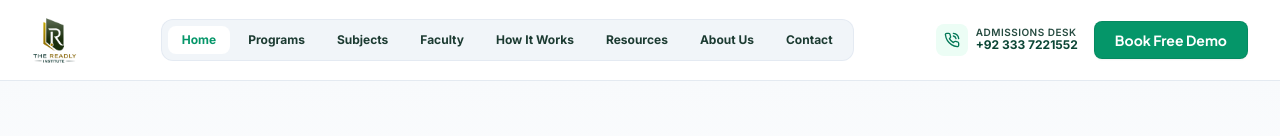
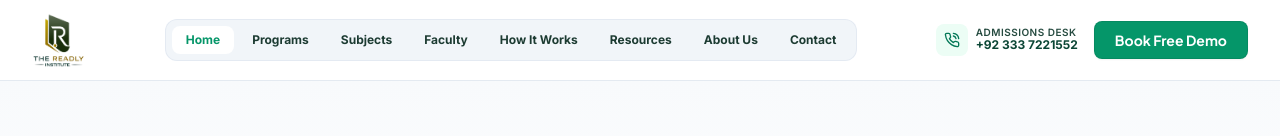
Before and after one commit to mjamalullah/TheReadly-react, a React (Vite) app: page / in a window 1280 px wide. Shown: the top 136 px of the page. Built offline with nearby package versions, Linux system fonts and the light colour scheme; the HTML template or start-up script is replaced by a standard one.

Commit message:
style(header): increase logo size gracefully for enhanced visual balance

```diff
--- a/src/components/Header.jsx
+++ b/src/components/Header.jsx
@@ -25,11 +25,11 @@ export const Header = () => {
         <div className="flex items-center justify-between h-20">
 
           {/* Logo */}
-          <Link to="/" className="flex items-center gap-3 group">
+          <Link to="/" className="flex items-center gap-3 group shrink-0">
             <img
               src="/images/logo.png"
               alt="The Readly Institute Logo"
-              className="h-12 w-auto object-contain transition-transform group-hover:scale-105"
+              className="h-12 sm:h-[52px] md:h-14 w-auto object-contain transition-transform duration-200 group-hover:scale-[1.03]"
             />
           </Link>
 
```
